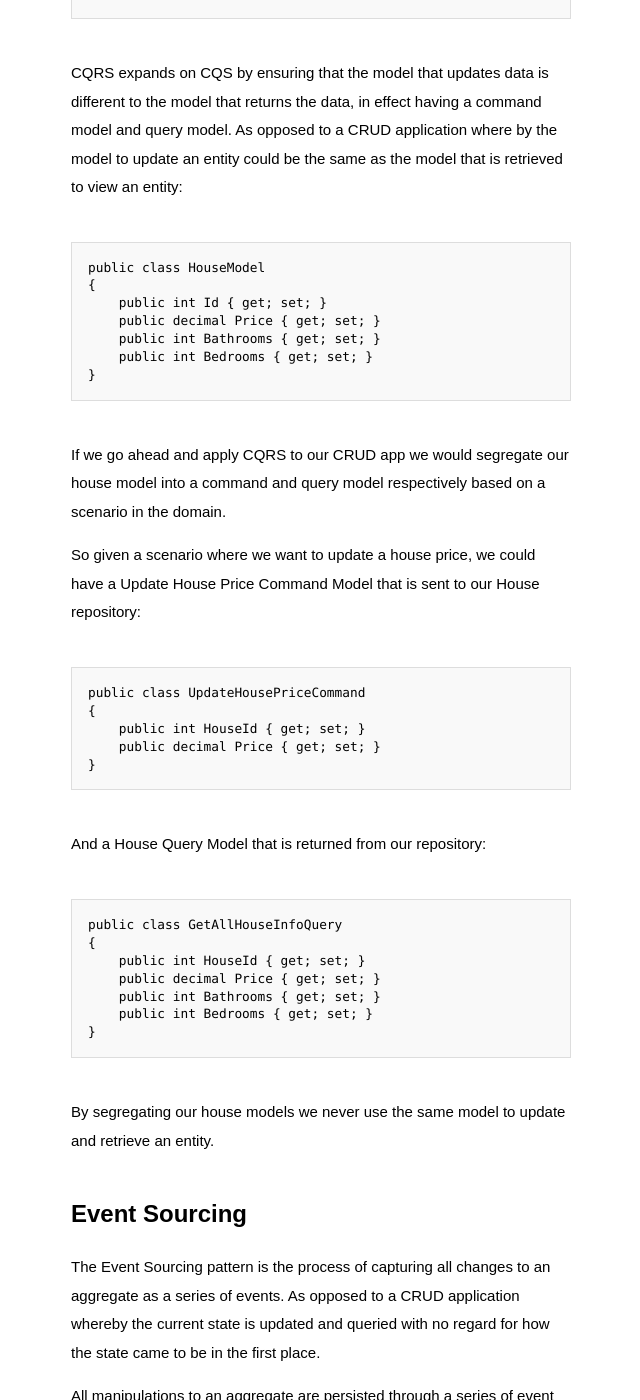
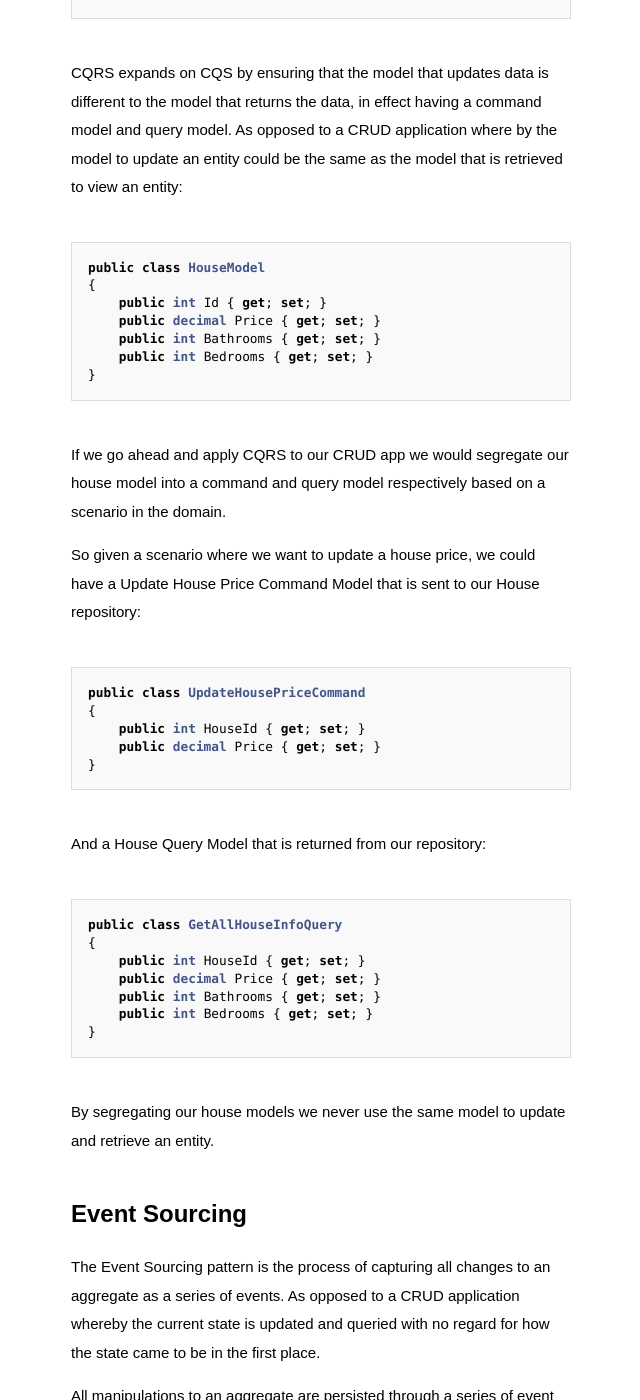
Before and after one commit to crw-riviere/crw-riviere.github.io, a Jekyll site: the page built from _posts/2015-12-21-cqrs-event-sourcing-awesome.md, in a window 1280 px wide and 1400 px high, scrolled down 1114 px. Shown: the whole window, without its empty margins (319-959 px from the left). Built offline with Jekyll 4.4.1, drawn with Linux system fonts in a browser that asks for light colours; some web fonts are replaced; comment, search, counter and statistics services are not loaded; some of the changed text lies outside the part shown.

Commit message:
Update 2015-12-21-cqrs-event-sourcing-awesome.md

````diff
--- a/_posts/2015-12-21-cqrs-event-sourcing-awesome.md
+++ b/_posts/2015-12-21-cqrs-event-sourcing-awesome.md
@@ -11,7 +11,7 @@ The Command Query Responsibility Segregation (CQRS) pattern is based on the Comm
 
 A command in this context is a method that performs an action and does not return a value:
 
-```
+```cs
 public void SetHousePriceCommand()
 {
     // logic to set house price...
@@ -20,7 +20,7 @@ public void SetHousePriceCommand()
 
 And a query is a method that simply returns a value:
 
-```
+```cs
 public int GetHouseCountQuery()
 {
     int houseCount = // logic to retrieve house count...
@@ -31,7 +31,7 @@ public int GetHouseCountQuery()
 
 CQRS expands on CQS by ensuring that the model that updates data is different to the model that returns the data, in effect having a command model and query model. As opposed to a CRUD application where by the model to update an entity could be the same as the model that is retrieved to view an entity:
 
-```
+```cs
 public class HouseModel
 {
     public int Id { get; set; }
@@ -45,7 +45,7 @@ If we go ahead and apply CQRS to our CRUD app we would segregate our house model
 
 So given a scenario where we want to update a house price, we could have a Update House Price Command Model that is sent to our House repository:
 
-```
+```cs
 public class UpdateHousePriceCommand
 {
     public int HouseId { get; set; }
@@ -55,7 +55,7 @@ public class UpdateHousePriceCommand
 
 And a House Query Model that is returned from our repository:
 
-```
+```cs
 public class GetAllHouseInfoQuery
 {
     public int HouseId { get; set; }
````
